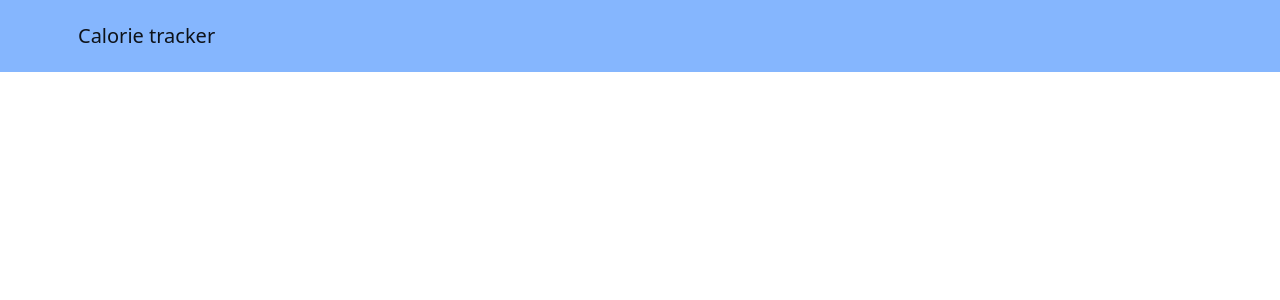
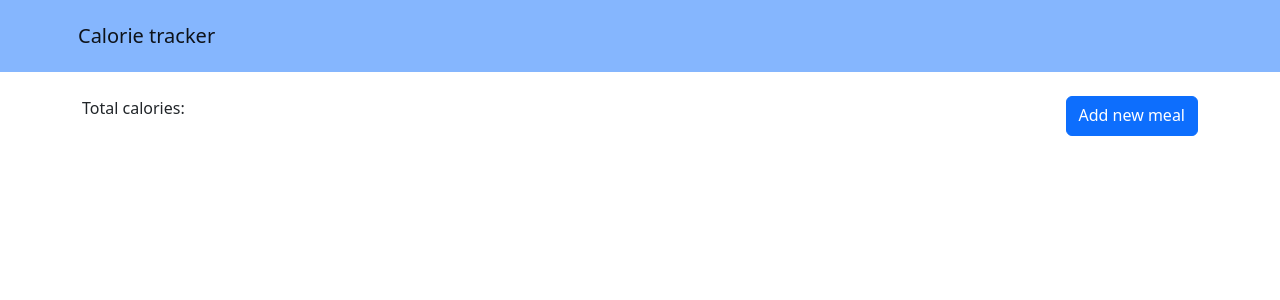
Before and after one commit to omurbekov-azamat/homework-66, a React (Create React App) app: page / in a window 1280 px wide. Shown: the top 300 px of the page. Built offline with nearby package versions, Linux system fonts and the light colour scheme.

Commit message:
added container Home.tsx;

```diff
--- a/src/App.tsx
+++ b/src/App.tsx
@@ -1,5 +1,7 @@
 import React from 'react';
 import NavBar from "./components/NavBar/NavBar";
+import {Routes, Route} from "react-router-dom";
+import Home from "./container/Home/Home";
 
 function App() {
   return (
@@ -7,6 +9,11 @@ function App() {
       <header>
         <NavBar/>
       </header>
+      <main className='container'>
+        <Routes>
+          <Route path='/' element={<Home/>}/>
+        </Routes>
+      </main>
     </>
   );
 }
--- /dev/null
+++ b/src/container/Home/Home.tsx
@@ -0,0 +1,15 @@
+import React from 'react';
+import {Link} from "react-router-dom";
+
+const Home = () => {
+  return (
+    <>
+      <div className='d-flex justify-content-between mt-4'>
+        <p>Total calories: </p>
+        <Link to='/new-meal' className='btn btn-primary'>Add new meal</Link>
+      </div>
+    </>
+  );
+};
+
+export default Home;
```
